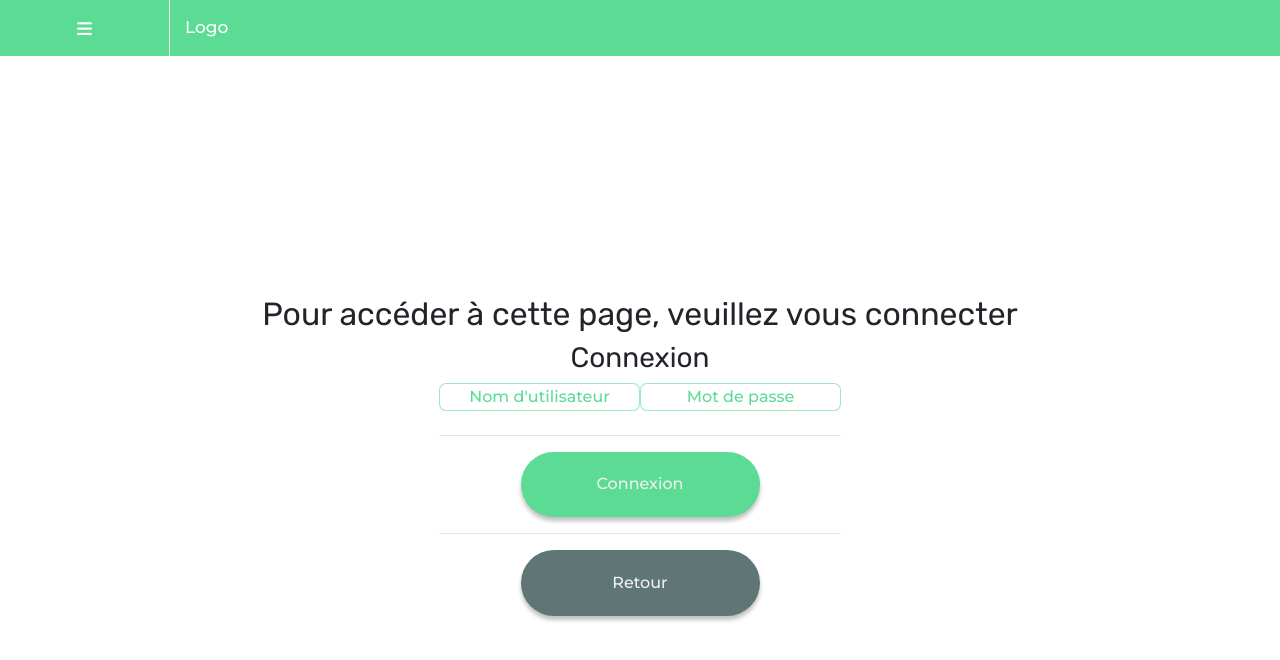
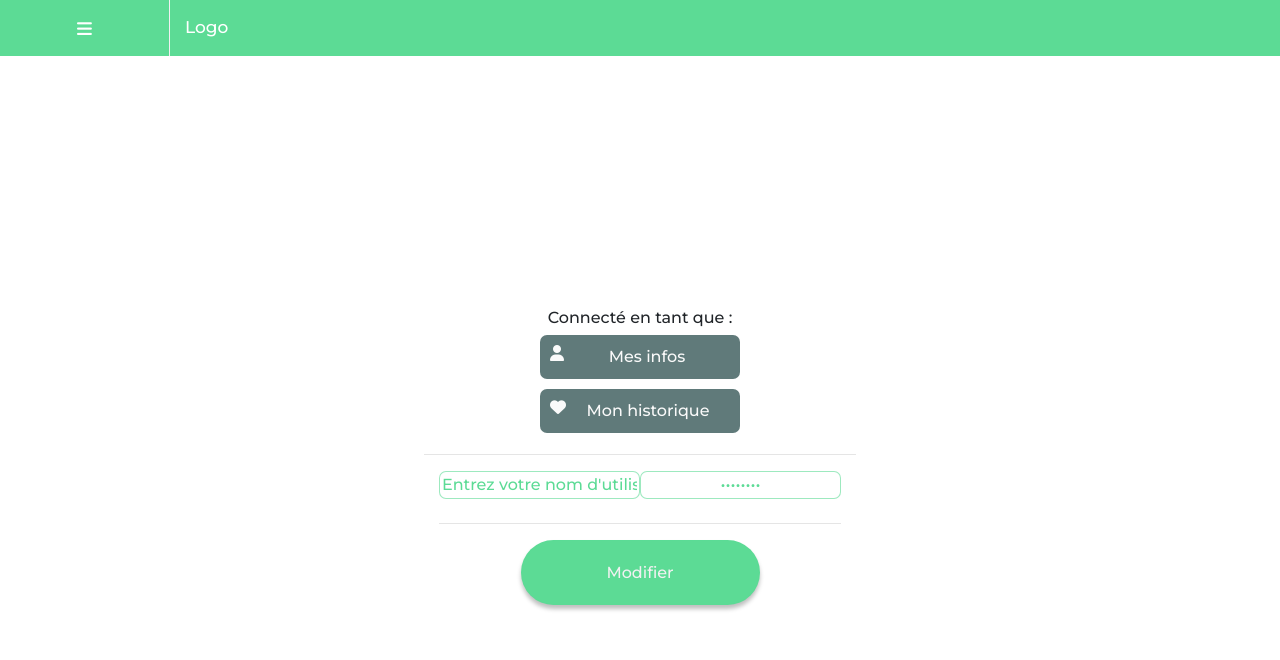
Before and after one commit to Saadovski/PLD_SMART, a React (Create React App) app in the folder frontend/: page /monespace in a window 1280 px wide. Before the commit this address led to /connexion. Shown: the top 660 px of the page. Built offline with nearby package versions, Linux system fonts and the light colour scheme; no server answers; sample sign-in values are in the browser's storage.

Commit message:
fiw bug on refreshing page

```diff
--- a/frontend/src/App.js
+++ b/frontend/src/App.js
@@ -28,16 +28,18 @@ function App() {
   const history = useHistory();
 
   useEffect(() => {
+    console.log("UseEffect in app.js");
     const storedToken = JSON.parse(localStorage.getItem("pldsmartToken"));
     const storedUser = JSON.parse(localStorage.getItem("pldsmartUser"));
     console.log("stored token", storedToken);
     if (storedToken && storedToken.token && new Date(storedToken.expiration).getTime() > new Date().getTime()) {
+      console.log("login launched");
       login(storedToken.token, storedUser.userId, storedUser.username);
     }
   }, []);
 
   const login = (newToken, userId, username) => {
-    localStorage.setItem("pldsmartToken", JSON.stringify({ token: newToken, expiration: new Date().getTime() + 1000 * 60 * 2 }));
+    localStorage.setItem("pldsmartToken", JSON.stringify({ token: newToken, expiration: new Date().getTime() + 1000 * 60 * 60 * 24 }));
     localStorage.setItem("pldsmartUser", JSON.stringify({ userId, username }));
     setToken(newToken);
     setUsername(username);
--- a/frontend/src/component/Home.js
+++ b/frontend/src/component/Home.js
@@ -3,6 +3,7 @@ import PeopleWatchingFilm from "../images/home-cinema-amico.svg";
 import Popcorn from "../images/popcorn.svg";
 import Glasses from "../images/glasses.svg";
 import Arrow from "../images/next.svg";
+import { withRouter } from "react-router";
 
 function Home() {
   return (
@@ -45,4 +46,4 @@ function Home() {
   );
 }
 
-export default Home;
+export default withRouter(Home);
--- a/frontend/src/component/Navbar.js
+++ b/frontend/src/component/Navbar.js
@@ -1,5 +1,4 @@
 import { useContext } from "react";
-import { Button } from "react-bootstrap";
 import { Link, NavLink } from "react-router-dom";
 import { AuthContext } from "../context/authContext";
 import "../styles/navbar.css";
--- a/frontend/src/component/PrivateRoute.js
+++ b/frontend/src/component/PrivateRoute.js
@@ -4,9 +4,19 @@ import { AuthContext } from "../context/authContext";
 
 const PrivateRoute = ({ component: Component, ...rest }) => {
   const authContext = useContext(AuthContext);
+  console.log("AuthContext", authContext.isAuth);
 
   return (
-    <Route {...rest} render={(props) => (authContext.isAuth ? <Component {...props} {...rest} /> : <Redirect to={{ pathname: "/connexion", state: { from: props.location } }} />)}></Route>
+    <Route
+      {...rest}
+      render={(props) =>
+        !!localStorage.getItem("pldsmartToken") || authContext.isAuth ? (
+          <Component {...props} {...rest} />
+        ) : (
+          <Redirect to={{ pathname: "/connexion", state: { from: props.location } }} />
+        )
+      }
+    ></Route>
   );
 };
 
--- a/frontend/src/component/SessionPage.js
+++ b/frontend/src/component/SessionPage.js
@@ -4,7 +4,6 @@ import "../styles/textes.css";
 import "../styles/box.css";
 import { useContext, useEffect, useState } from "react";
 import { SocketContext } from "../context/socketContext";
-import { io } from "socket.io-client";
 import { AuthContext } from "../context/authContext";
 
 function SessionPage() {
--- a/frontend/src/component/Signin.js
+++ b/frontend/src/component/Signin.js
@@ -13,10 +13,6 @@ function Signin(props) {
 
   const authContext = useContext(AuthContext);
   const history = useHistory();
-
-  useEffect(() => {
-    console.log(props);
-  });
 
   const handleSubmit = (e) => {
     e.preventDefault();
@@ -57,10 +53,10 @@ function Signin(props) {
       )}
               <h3> Connexion </h3>
 
-      <form class="texte-centre">
+      <form className="texte-centre">
         <label>
           <input
-            class="box-sans-contour texte-vert texte-centre"
+            className="box-sans-contour texte-vert texte-centre"
             type="text"
             name="username"
             onChange={(e) => setUsername(e.target.value)}
@@ -69,7 +65,7 @@ function Signin(props) {
         </label>
         <label>
           <input
-            class="box-sans-contour texte-vert texte-centre"
+            className="box-sans-contour texte-vert texte-centre"
             type="password"
             name="password"
             onChange={(e) => setPassword(e.target.value)}
@@ -77,13 +73,13 @@ function Signin(props) {
           />
         </label>
         <hr></hr>
-        <div class="bouton-vert-hover">
-          <button class="bouton-vert-rempli" onClick={handleSubmit}>
+        <div className="bouton-vert-hover">
+          <button className="bouton-vert-rempli" onClick={handleSubmit}>
             Connexion
           </button>
         </div>
       <hr></hr>
-      <div class="bouton-gris-hover box-en-bas">
+      <div className="bouton-gris-hover box-en-bas">
         <button className="bouton-gris-rempli" onClick={(event) => {window.location.href="/connection"}}>
           Retour
         </button>
--- a/frontend/src/component/UserInfos.js
+++ b/frontend/src/component/UserInfos.js
@@ -1,5 +1,4 @@
 import { useState, useContext, useEffect } from "react";
-import { Form } from "react-bootstrap";
 import "../styles/boutons.css";
 import "../styles/textes.css";
 import "../styles/box.css";
@@ -15,7 +14,7 @@ function UserInfos() {
 
   useEffect(() => {
     setUsername(authContext.username);
-  }, []);
+  }, [authContext.username]);
 
   const handleModify = (e) => {
     setIsModifying(!isModifying);
--- a/frontend/src/component/signup/Signup_id.js
+++ b/frontend/src/component/signup/Signup_id.js
@@ -1,5 +1,4 @@
 import React, { useState } from "react";
-import { Form } from 'react-bootstrap';
 import "../../styles/boutons.css";
 import "../../styles/textes.css";
 import "../../styles/box.css";
--- a/frontend/src/component/swipe/Mood.js
+++ b/frontend/src/component/swipe/Mood.js
@@ -3,7 +3,6 @@ import { useHistory } from "react-router";
 import React, { useContext, useEffect } from "react";
 import "../../styles/textes.css";
 import "../../styles/box.css";
-import { io } from "socket.io-client";
 import { SocketContext } from "../../context/socketContext";
 
 function Mood(props) {
@@ -16,7 +15,7 @@ function Mood(props) {
     socketContext.socket.on("group", (group) => {
       socketContext.updateGroup(group);
     });
-  }, []);
+  }, [socketContext]);
 
   const addMood = () => {
     let profile = [];
```
Also changed, not shown: 1 other file (tests, documents, lock files or other folders).
